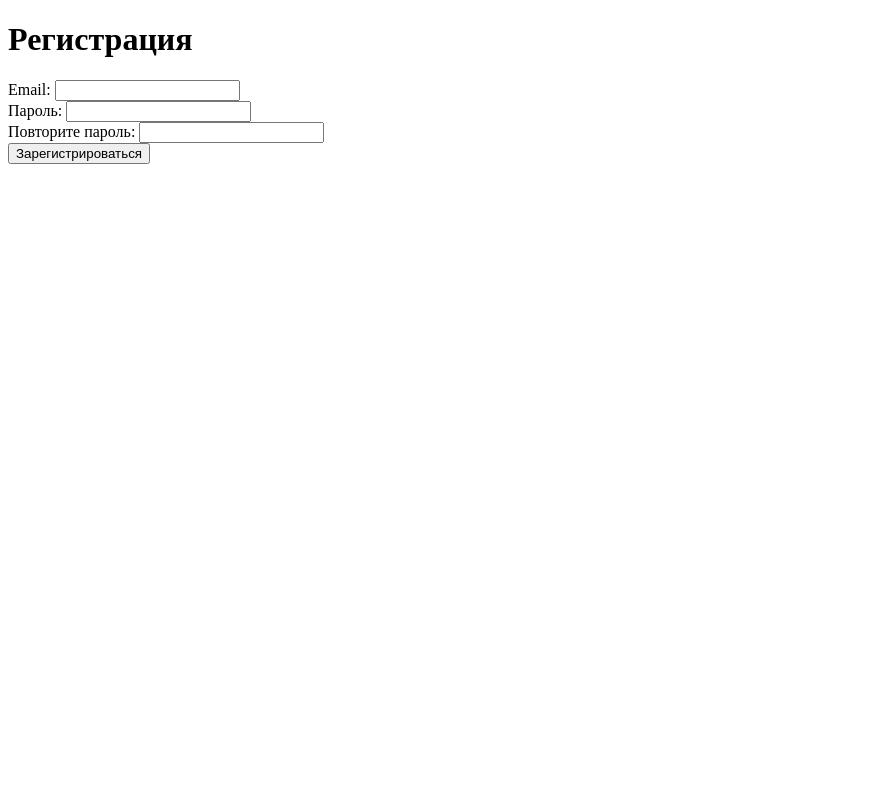
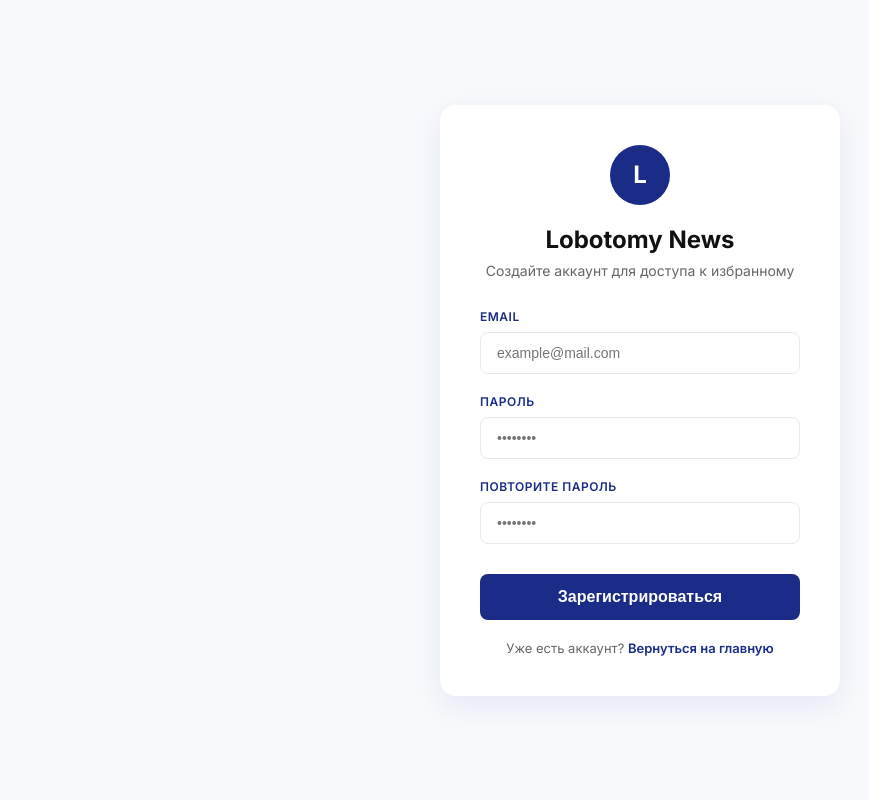
Before and after one commit to xuuuysos/lobotomydaily, a Django app: template core/templates/core/register.html in a window 1280 px wide. Shown: the whole page, without its empty margins (0-869 px from the left). Run offline with Django 3.2, Linux system fonts and the light colour scheme; the template is opened without the code that fills it, so the values that code supplies are empty.

Commit message:
add register.html

```diff
--- a/core/templates/core/register.html
+++ b/core/templates/core/register.html
@@ -1,32 +1,137 @@
+{% load static %}
 <!DOCTYPE html>
 <html lang="ru">
 <head>
     <meta charset="UTF-8">
     <meta name="viewport" content="width=device-width, initial-scale=1.0">
     <title>Регистрация — Lobotomy News</title>
+    <link href="https://fonts.googleapis.com/css2?family=Inter:wght@400;500;600;700&display=swap" rel="stylesheet">
+    <style>
+        * { box-sizing: border-box; margin: 0; padding: 0; }
+        body {
+            font-family: 'Inter', sans-serif;
+            background-color: #f7f9fc;
+            display: flex;
+            align-items: center;
+            justify-content: center;
+            height: 100vh;
+            color: #1a2b88;
+        }
+        .register-container {
+            background: #fff;
+            padding: 40px;
+            border-radius: 16px;
+            box-shadow: 0 10px 30px rgba(26, 43, 136, 0.08);
+            width: 100%;
+            max-width: 400px;
+            text-align: center;
+        }
+        .logo {
+            width: 60px;
+            height: 60px;
+            background: #1a2b88;
+            border-radius: 50%;
+            margin: 0 auto 20px;
+            display: flex;
+            align-items: center;
+            justify-content: center;
+            color: #fff;
+            font-weight: 700;
+            font-size: 24px;
+        }
+        h1 {
+            font-size: 24px;
+            font-weight: 700;
+            margin-bottom: 8px;
+            color: #111;
+        }
+        p {
+            font-size: 14px;
+            color: #666;
+            margin-bottom: 30px;
+        }
+        .form-group {
+            text-align: left;
+            margin-bottom: 20px;
+        }
+        label {
+            display: block;
+            font-size: 12px;
+            font-weight: 600;
+            margin-bottom: 8px;
+            text-transform: uppercase;
+            letter-spacing: 0.5px;
+            color: #1a2b88;
+        }
+        input {
+            width: 100%;
+            padding: 12px 16px;
+            border: 1.5px solid #eaeaea;
+            border-radius: 8px;
+            font-size: 14px;
+            outline: none;
+            transition: border-color 0.2s;
+        }
+        input:focus {
+            border-color: #1a2b88;
+        }
+        .btn-submit {
+            width: 100%;
+            padding: 14px;
+            background-color: #1a2b88;
+            color: #fff;
+            border: none;
+            border-radius: 8px;
+            font-size: 16px;
+            font-weight: 600;
+            cursor: pointer;
+            transition: background-color 0.2s, transform 0.1s;
+            margin-top: 10px;
+        }
+        .btn-submit:hover {
+            background-color: #121c59;
+        }
+        .btn-submit:active {
+            transform: scale(0.98);
+        }
+        .footer-link {
+            margin-top: 20px;
+            font-size: 13px;
+            color: #666;
+        }
+        .footer-link a {
+            color: #1a2b88;
+            text-decoration: none;
+            font-weight: 600;
+        }
+    </style>
 </head>
 <body>
-    <h1>Регистрация</h1>
-    <form>
-        <div>
-            <label>
-                Email:
-                <input type="email" name="email">
-            </label>
+    <div class="register-container">
+        <div class="logo">L</div>
+        <h1>Lobotomy News</h1>
+        <p>Создайте аккаунт для доступа к избранному</p>
+
+        <form method="post">
+            {% csrf_token %}
+            <div class="form-group">
+                <label for="email">Email</label>
+                <input type="email" id="email" name="email" placeholder="example@mail.com" required>
+            </div>
+            <div class="form-group">
+                <label for="password">Пароль</label>
+                <input type="password" id="password" name="password" placeholder="••••••••" required>
+            </div>
+            <div class="form-group">
+                <label for="password2">Повторите пароль</label>
+                <input type="password" id="password2" name="password2" placeholder="••••••••" required>
+            </div>
+            <button type="submit" class="btn-submit">Зарегистрироваться</button>
+        </form>
+
+        <div class="footer-link">
+            Уже есть аккаунт? <a href="/">Вернуться на главную</a>
         </div>
-        <div>
-            <label>
-                Пароль:
-                <input type="password" name="password">
-            </label>
-        </div>
-        <div>
-            <label>
-                Повторите пароль:
-                <input type="password" name="password2">
-            </label>
-        </div>
-        <button type="submit">Зарегистрироваться</button>
-    </form>
+    </div>
 </body>
 </html>
```
Also changed, not shown: core/static/core/style.css (+18 -0 lines), core/templates/core/index.html (+1 -13 lines).
